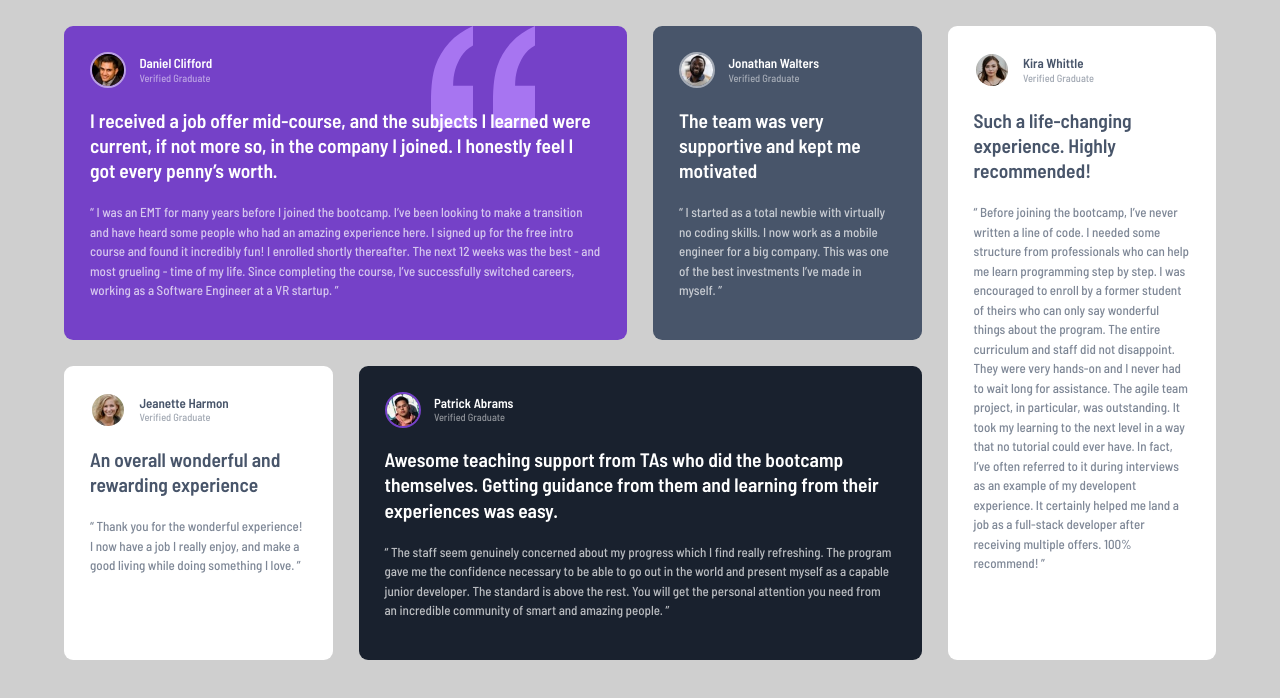
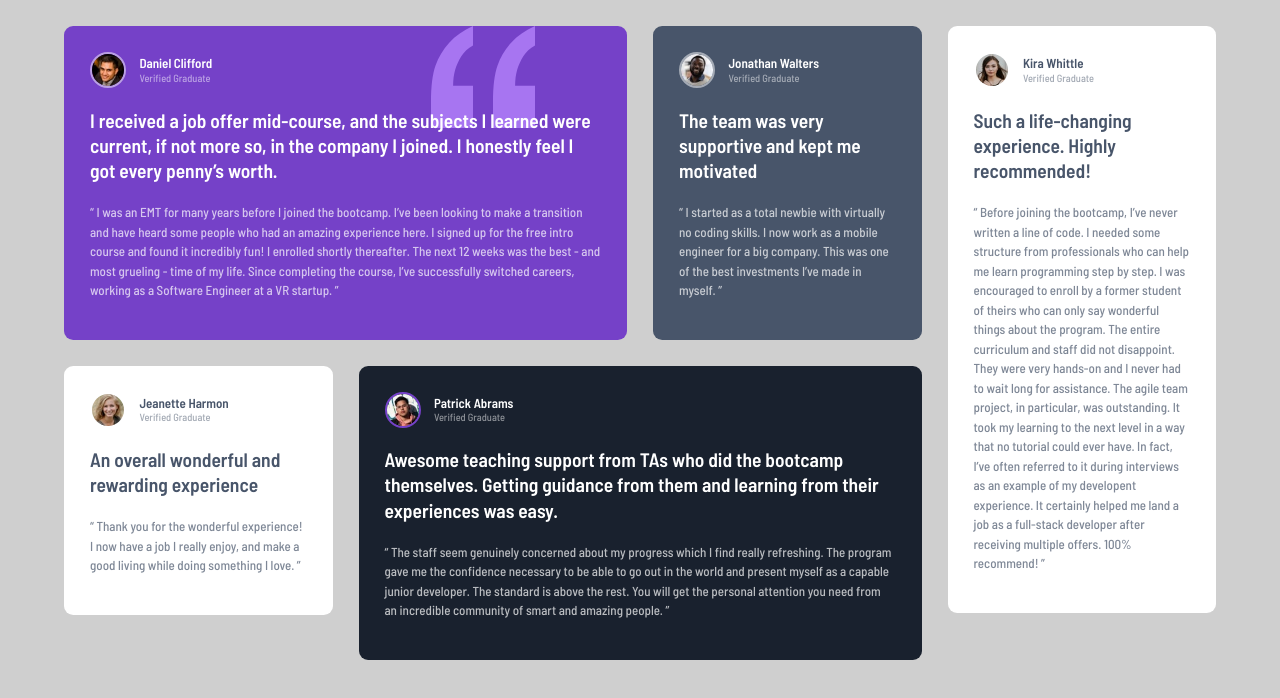
Before and after one commit to theSjuzn/testimonials-grid-section, a plain HTML site: page index.html in a window 1280 px wide. Drawn offline with Linux system fonts and the light colour scheme.

Commit message:
Update style.css

```diff
--- a/css/style.css
+++ b/css/style.css
@@ -165,5 +165,8 @@ body {
         justify-items: stretch;
         align-items: stretch;
     }
+    .box {
+        height:fit-content;
+    }
 
 }
```
